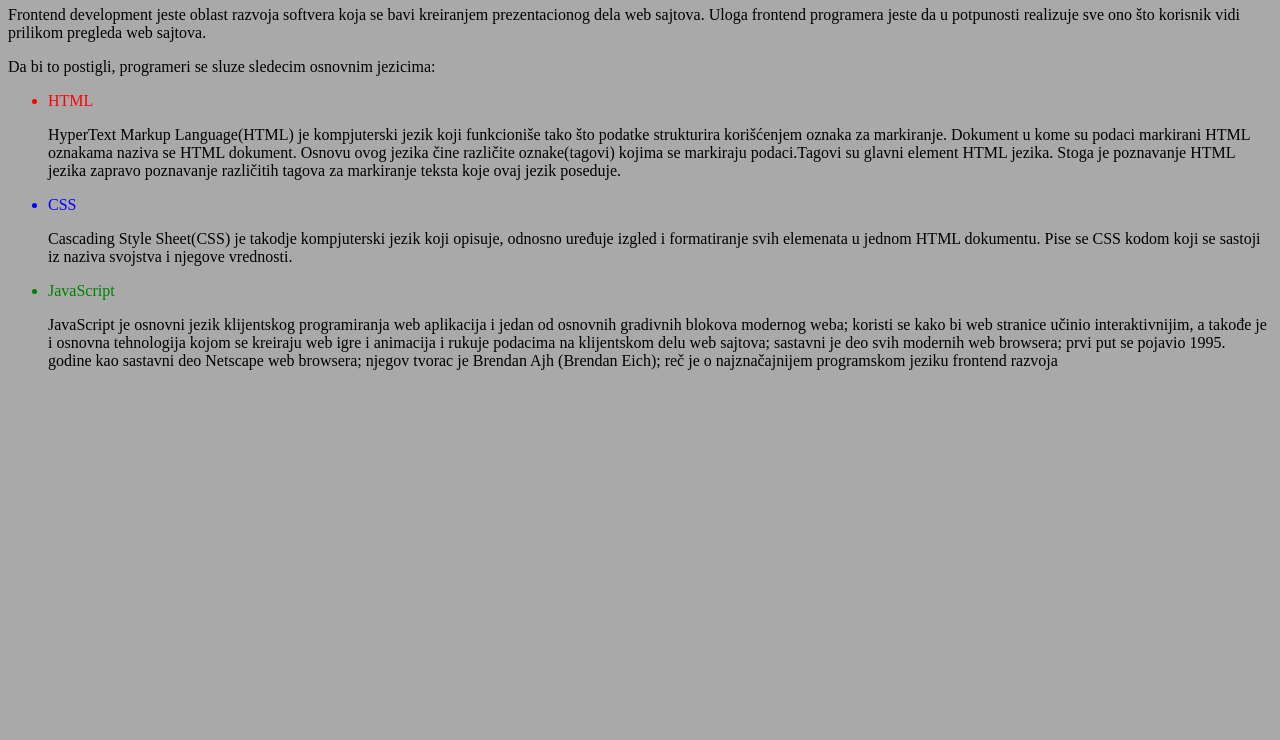
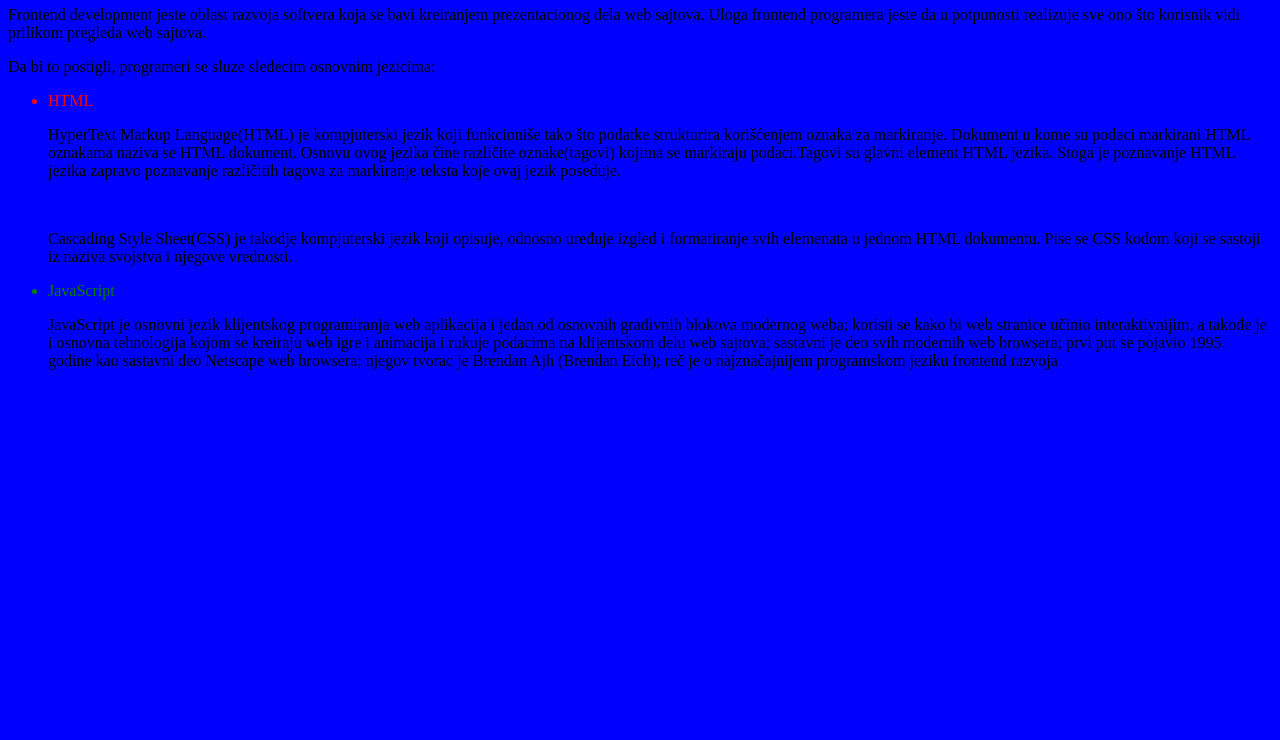
Before and after one commit to komlenicivan94/Assignment---Alati-za-razvoj-kolaboraciju-i-objavljivanje, a plain HTML site: page index.html in a window 1280 px wide. Shown: the part 60-800 px from the top of the page. Drawn offline with Linux system fonts and the light colour scheme.

Commit message:
Change test branch

```diff
--- a/index.html
+++ b/index.html
@@ -1,4 +1,4 @@
-<body style="background-color: darkgrey;">
+<body style="background-color: blue;">
 <h1>Uvod u Frontend Development</h1>
 <p>Frontend development jeste oblast razvoja softvera koja se bavi kreiranjem prezentacionog dela web sajtova. Uloga frontend programera jeste da u potpunosti realizuje sve ono što korisnik vidi prilikom pregleda web sajtova.</p>
 <p>Da bi to postigli, programeri se sluze sledecim osnovnim jezicima:</p>
```
